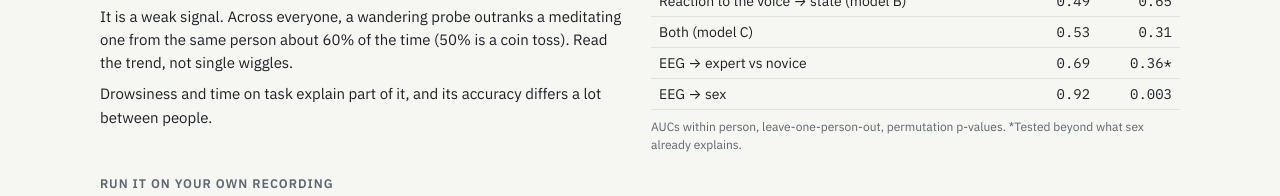
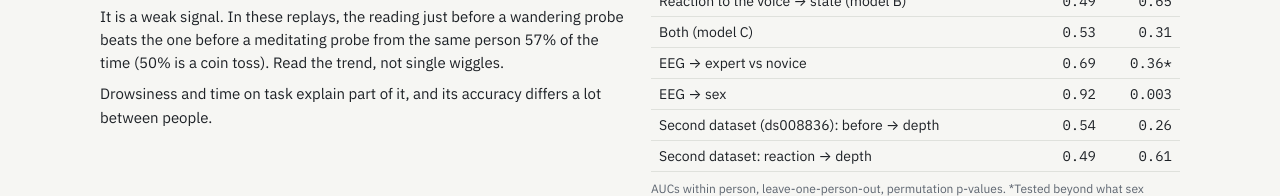
Before and after one commit to aeivrix/NERV, a plain HTML site: page results/demo/index.html in a window 1280 px wide. Shown: the part 863-1059 px from the top of the page. Drawn offline with Linux system fonts and the light colour scheme.

Commit message:
Add the replication to the demo's findings

```diff
--- a/results/demo/index.html
+++ b/results/demo/index.html
@@ -87,7 +87,7 @@ code.block { flex: 1; min-width: 0; overflow-x: auto; white-space: nowrap; font:
     <section class="note">
       <h2>How to read it</h2>
       <p>Above the line, the last 10 s look more like this person's mind-wandering moments; below, more like their settled ones. The scale is relative to the session, not absolute.</p>
-      <p>It is a weak signal. Across everyone, a wandering probe outranks a meditating one from the same person about 60% of the time (50% is a coin toss). Read the trend, not single wiggles.</p>
+      <p>It is a weak signal. In these replays, the reading just before a wandering probe beats the one before a meditating probe from the same person 57% of the time (50% is a coin toss). Read the trend, not single wiggles.</p>
       <p>Drowsiness and time on task explain part of it, and its accuracy differs a lot between people.</p>
     </section>
     <section>
@@ -100,6 +100,8 @@ code.block { flex: 1; min-width: 0; overflow-x: auto; white-space: nowrap; font:
           <tr><td>Both (model C)</td><td class="n">0.53</td><td class="n">0.31</td></tr>
           <tr><td>EEG → expert vs novice</td><td class="n">0.69</td><td class="n">0.36*</td></tr>
           <tr><td>EEG → sex</td><td class="n">0.92</td><td class="n">0.003</td></tr>
+          <tr><td>Second dataset (ds008836): before → depth</td><td class="n">0.54</td><td class="n">0.26</td></tr>
+          <tr><td>Second dataset: reaction → depth</td><td class="n">0.49</td><td class="n">0.61</td></tr>
         </tbody>
       </table>
       <p style="font-size:12px;color:var(--muted);margin:8px 0 0">AUCs within person, leave-one-person-out, permutation p-values. *Tested beyond what sex already explains.</p>
```
